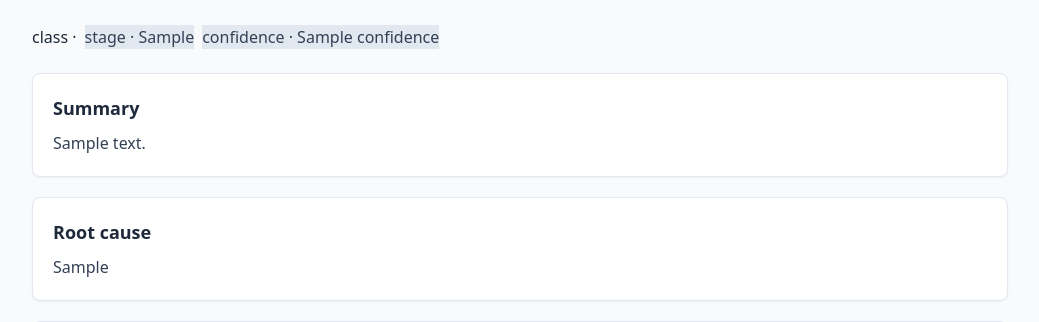
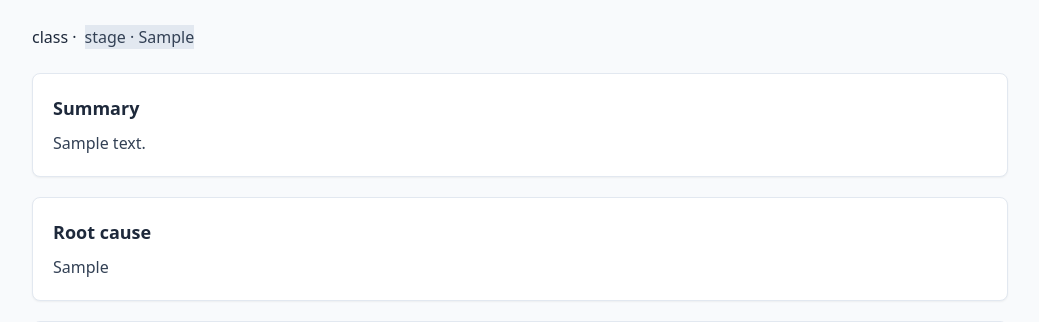
Before and after one commit to BLACKBUCK-LABS/bbctl, a Python web app: template bbctl_rca/templates/rca_report.html in a window 1280 px wide. Shown: the part 91-413 px from the top of the page, without its empty margins (120-1159 px from the left). Run offline with Jinja, Linux system fonts and the light colour scheme; the template is opened without the code that fills it: most values are stand-ins (such as "Sample title", 1, 10 or a date in 2020); some libraries are stand-ins or nearby versions.

Commit message:
ui(rca): hide confidence field from all display surfaces (still in JSON)

```diff
--- a/bbctl_rca/templates/rca_report.html
+++ b/bbctl_rca/templates/rca_report.html
@@ -28,11 +28,10 @@
     · Generated {{ recorded_at }}
   </p>
 
-  <!-- Top-line: class / stage / confidence -->
+  <!-- Top-line: class / stage -->
   <div class="flex flex-wrap gap-2 mb-6">
     <span class="badge {{ class_color }}">class · {{ error_class }}</span>
     <span class="badge bg-slate-200 text-slate-700">stage · {{ failed_stage }}</span>
-    <span class="badge bg-slate-200 text-slate-700">confidence · {{ confidence }}</span>
     {% if needs_deeper %}<span class="badge bg-amber-200 text-amber-800">needs deeper analysis</span>{% endif %}
   </div>
 
```
Also changed, not shown: 1 other file.
